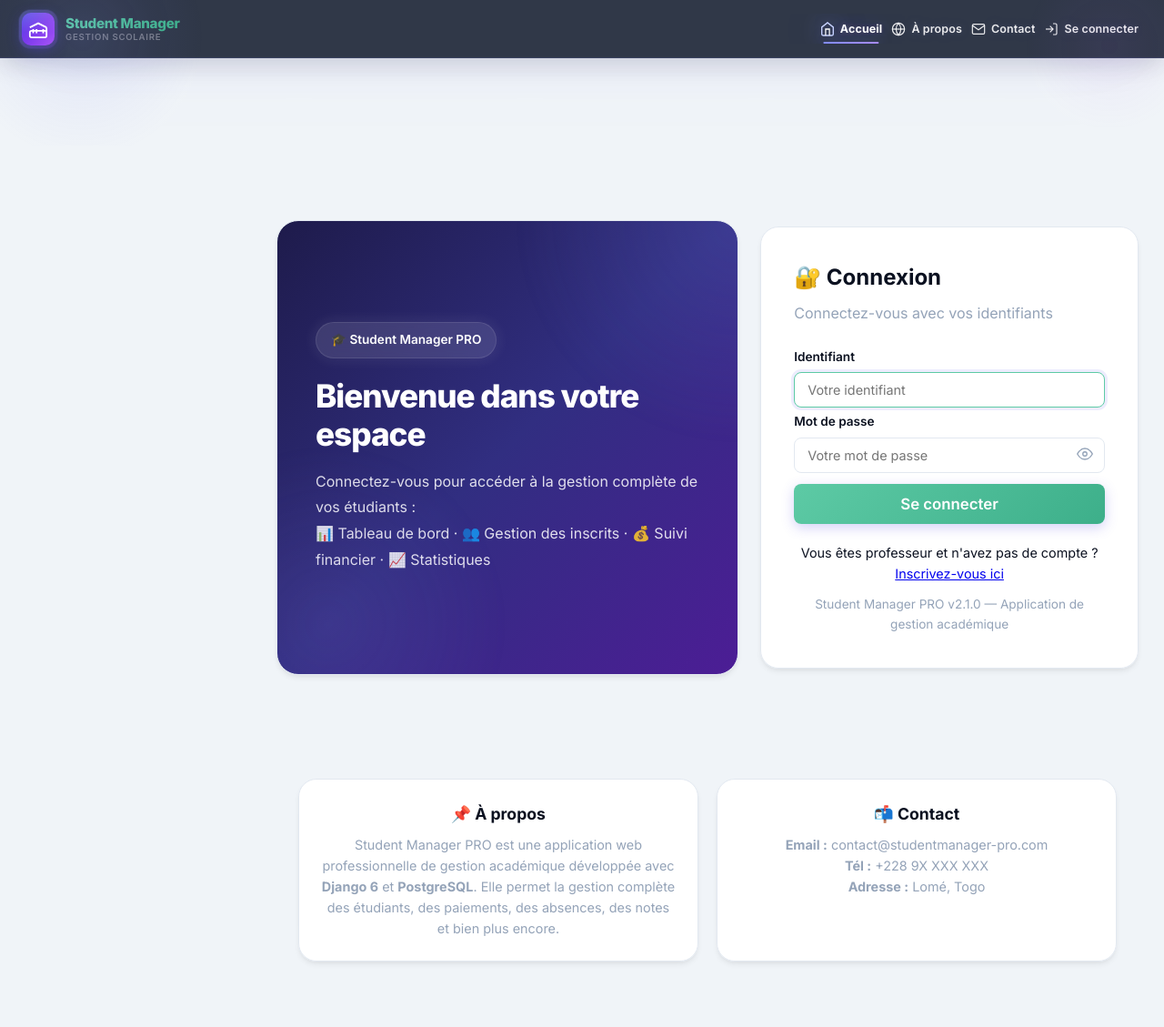
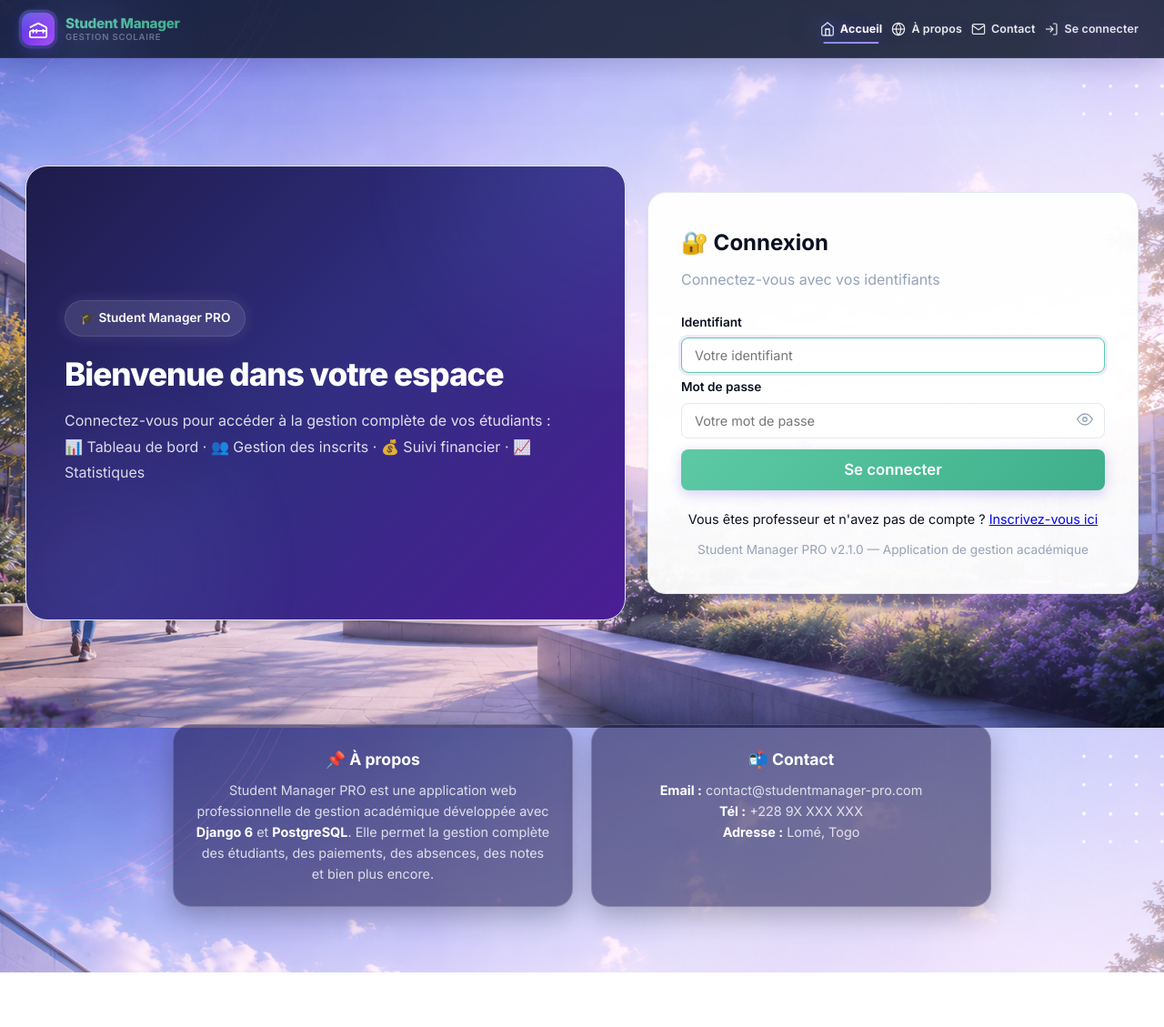
Before and after one commit to d1477431-cyber/student-manager-pro, a Django app: page /login/ in a window 1280 px wide. Shown: the whole page at 91% size. After the commit the page ends 1069 px from the top, so only its background shows below. Run offline with Django 5.2, Linux system fonts and the light colour scheme; parts of the project's set-up code (start-up, migrations or seed data) failed here and were passed over.

Commit message:
style: photo de fond sur la page de connexion/inscription
- Ajout d'une photo de campus en arriere-plan pleine page (static/img/login-bg.png)
  sur login/register, via un body_class 'auth-page' dedie
- Reset des marges sidebar/topbar (prevues pour l'espace connecte) qui
  laissaient des bandes blanches autour de la photo sur ces pages publiques
- Cartes "A propos"/"Contact" en bas de la page de connexion restylees en
  verre teinte (glassmorphism) pour rester coherentes avec la photo de fond
  au lieu du blanc plein qui tranchait

Co-Authored-By: Claude Sonnet 5 <noreply@anthropic.com>

```diff
--- a/static/css/student_manager.css
+++ b/static/css/student_manager.css
@@ -755,6 +755,21 @@ body.dark .search-kbd {
     transform: rotate(15deg) scale(0.95);
 }
 
+/* ===== PAGES D'AUTHENTIFICATION (login/register) : photo de campus en fond ===== */
+body.auth-page {
+    background-image: url('../img/login-bg.png');
+    background-size: cover;
+    background-position: center top;
+    background-repeat: no-repeat;
+    background-attachment: fixed;
+}
+
+body.auth-page .main-content {
+    margin-left: 0;
+    margin-top: 0;
+    background: none;
+}
+
 /* ===== MAIN CONTENT ===== */
 .main-content {
     margin-left: var(--sidebar-width);
@@ -1984,6 +1999,20 @@ tbody tr:hover {
 
 .hero-panel p { opacity: 0.85; line-height: 1.8; font-size: 1rem; }
 
+/* Cartes "À propos" / "Contact" en bas de la page de connexion : verre teinté
+   pour rester lisibles et cohérentes par-dessus la photo de fond */
+.card.auth-info-card {
+    background: rgba(30, 27, 75, 0.55);
+    backdrop-filter: blur(16px) saturate(160%);
+    -webkit-backdrop-filter: blur(16px) saturate(160%);
+    border: 1px solid rgba(255,255,255,0.18);
+    box-shadow: 0 10px 30px rgba(0,0,0,0.25);
+}
+
+.auth-info-card h3 { color: #fff; }
+.auth-info-card p { color: rgba(255,255,255,0.8); }
+.auth-info-card strong { color: #fff; }
+
 .hero-panel hr {
     border: none;
     border-top: 1px solid rgba(255,255,255,0.15);
--- a/templates/base.html
+++ b/templates/base.html
@@ -7,9 +7,9 @@
     <link href="https://fonts.googleapis.com/css2?family=Inter:wght@300;400;500;600;700;800;900&display=swap" rel="stylesheet">
     {% load static %}
     <link rel="icon" type="image/svg+xml" href="{% static 'favicon.svg' %}">
-    <link rel="stylesheet" href="{% static 'css/student_manager.css' %}?v=4">
+    <link rel="stylesheet" href="{% static 'css/student_manager.css' %}?v=9">
 </head>
-<body>
+<body class="{% block body_class %}{% endblock %}">
 
 {% if user.is_authenticated %}
 
--- a/templates/registration/login.html
+++ b/templates/registration/login.html
@@ -1,6 +1,8 @@
 {% extends 'base.html' %}
 {% load static %}
 {% load icon_tags %}
+
+{% block body_class %}auth-page{% endblock %}
 
 {% block content %}
 <div class="login-shell">
@@ -70,15 +72,15 @@
 </div>
 
 <div class="login-footer" id="about" style="max-width:900px; margin:24px auto; display:grid; grid-template-columns:1fr 1fr; gap:20px;">
-  <div class="card" style="padding:24px; text-align:center;">
+  <div class="card auth-info-card" style="padding:24px; text-align:center;">
     <h3 style="margin:0 0 8px; font-size:1.1rem;">📌 À propos</h3>
-    <p style="color:var(--muted); font-size:0.9rem; margin:0;">
+    <p style="font-size:0.9rem; margin:0;">
       Student Manager PRO est une application web professionnelle de gestion académique développée avec <strong>Django 6</strong> et <strong>PostgreSQL</strong>. Elle permet la gestion complète des étudiants, des paiements, des absences, des notes et bien plus encore.
     </p>
   </div>
-  <div class="card" id="contact" style="padding:24px; text-align:center;">
+  <div class="card auth-info-card" id="contact" style="padding:24px; text-align:center;">
     <h3 style="margin:0 0 8px; font-size:1.1rem;">📬 Contact</h3>
-    <p style="color:var(--muted); font-size:0.9rem; margin:0;">
+    <p style="font-size:0.9rem; margin:0;">
       <strong>Email :</strong> contact@studentmanager-pro.com<br>
       <strong>Tél :</strong> +228 9X XXX XXX<br>
       <strong>Adresse :</strong> Lomé, Togo
--- a/templates/registration/register.html
+++ b/templates/registration/register.html
@@ -1,6 +1,8 @@
 {% extends 'base.html' %}
 {% load static %}
 {% load icon_tags %}
+
+{% block body_class %}auth-page{% endblock %}
 
 {% block content %}
 <div class="login-shell">
```
Also changed, not shown: static/img/login-bg.png (added).
